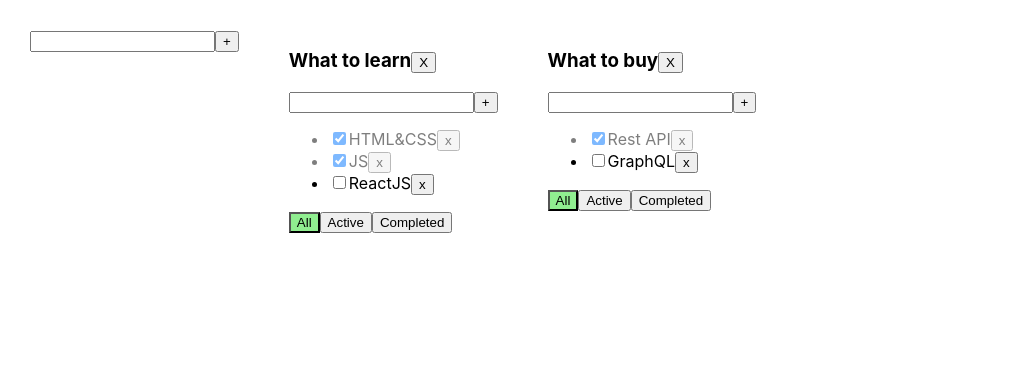
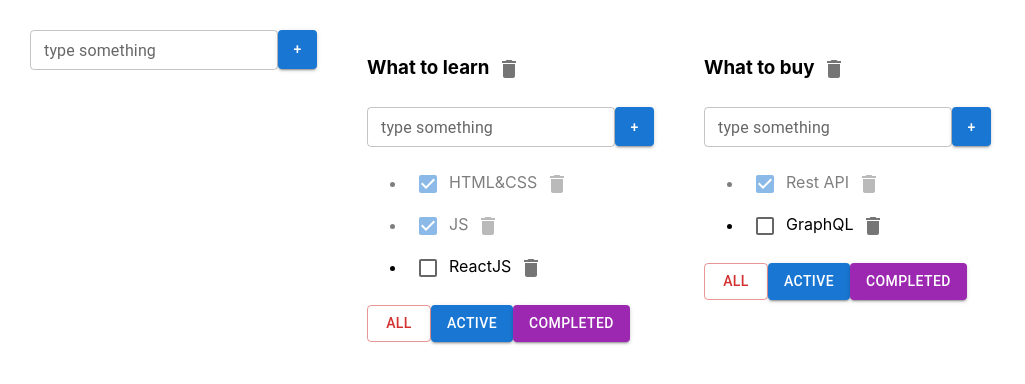
Before and after one commit to Kolibri2048/TodoList-solo-leveling, a React (Create React App) app: page / in a window 1280 px wide. Shown: the top 384 px of the page, without its empty margins (0-1025 px from the left). Built offline with nearby package versions, Linux system fonts and the light colour scheme.

Commit message:
etap thuethday week 3 start use and install material ui

```diff
--- a/package.json
+++ b/package.json
@@ -3,6 +3,10 @@
   "version": "0.1.0",
   "private": true,
   "dependencies": {
+    "@emotion/react": "^11.13.3",
+    "@emotion/styled": "^11.13.0",
+    "@mui/icons-material": "^6.1.3",
+    "@mui/material": "^6.1.3",
     "@testing-library/jest-dom": "^6.2.0",
     "@testing-library/react": "^14.1.2",
     "@testing-library/user-event": "^14.5.2",
--- a/src/AddItemForm.tsx
+++ b/src/AddItemForm.tsx
@@ -1,5 +1,7 @@
-import { ChangeEvent, KeyboardEvent, useState } from 'react'
-import {Button} from "./Button";
+import {ChangeEvent, KeyboardEvent, useState} from 'react'
+// import {Button} from "./Button";
+import Button from '@mui/material/Button'
+import TextField from '@mui/material/TextField';
 
 type PropsType = {
     addTask: (newTitle: string) => void
@@ -11,8 +13,8 @@ export const AddItemForm = (props: PropsType) => {
 
     const addTaskHandler = () => {
         if (taskTitle.trim() !== '') {
-                props.addTask(taskTitle.trim())
-                setTaskTitle('')
+            props.addTask(taskTitle.trim())
+            setTaskTitle('')
         } else {
             setError('Title is required')
         }
@@ -29,17 +31,40 @@ export const AddItemForm = (props: PropsType) => {
         }
     }
 
+    const styles = {
+        maxWidth: '39px',
+        maxHeight: '39px',
+        minHeight: '39px',
+        minWidth: '39px',
+    }
+
     return (
         <div>
 
-            <input
-                className={error ? 'error': ''}
+            {/*<input*/}
+            {/*    className={error ? 'error' : ''}*/}
+            {/*    value={taskTitle}*/}
+            {/*    onChange={changeTaskTitleHandler}*/}
+            {/*    onKeyUp={addTaskOnKeyUpHandler}*/}
+            {/*/>*/}
+
+            <TextField
+                error={!!error }
+                size='small'
+                id="outlined-basic"
+                label={error ? 'title is required' : 'type something'}
+                variant="outlined"
+                // className={error ? 'error' : ''}
                 value={taskTitle}
                 onChange={changeTaskTitleHandler}
                 onKeyUp={addTaskOnKeyUpHandler}
             />
-            <Button title={'+'} onClick={addTaskHandler}/>
-            {error && <div className={'error-message'}>{error}</div> }
+
+            {/*<Button title={'+'} onClick={addTaskHandler}/>*/}
+            <Button onClick={addTaskHandler}
+                    sx={styles}
+                    variant="contained">+</Button>
+            {error && <div className={'error-message'}></div>}
         </div>
     )
 }
--- a/src/Todolist.tsx
+++ b/src/Todolist.tsx
@@ -1,29 +1,33 @@
 import {FilterValuesType, TaskType} from "./App";
-import {ChangeEvent, KeyboardEvent, useState} from "react";
-import {Button} from "./Button";
+import {ChangeEvent} from "react";
+// import {Button} from "./Button";
 import {AddItemForm} from "./AddItemForm";
 import EditableSpan from "./EditableSpan";
+import DeleteIcon from '@mui/icons-material/Delete';
+import IconButton from '@mui/material/IconButton';
+import Button from '@mui/material/Button';
+import Checkbox from '@mui/material/Checkbox';
 
 type PropsType = {
     title: string
     todoListID: string
     tasks: TaskType[]
 
-	removeTask: (todolistID: string,taskId: string) => void
+    removeTask: (todolistID: string, taskId: string) => void
     changeFilter: (todoListId: string, filter: FilterValuesType) => void
     addTask: (todoListId: string, title: string) => void
     changeTaskStatus: (todolistID: string, taskId: string, isDone: boolean) => void
     filter: FilterValuesType
     removeTodolist: (todolistID: string) => void
-	updateTaskTitle: (todoListId: string, taskId: string, title:string) => void
+    updateTaskTitle: (todoListId: string, taskId: string, title: string) => void
     updateTodoListTitle: (todoListId: string, title: string) => void
 }
 
 export const Todolist = (props: PropsType) => {
-	const {tasks, filter, removeTask, changeFilter, addTask, changeTaskStatus, removeTodolist} = props
+    const {tasks, filter, removeTask, changeFilter, changeTaskStatus, removeTodolist} = props
 
     const changeFilterTasksHandler = (filter: FilterValuesType) => {
-		changeFilter( props.todoListID, filter)
+        changeFilter(props.todoListID, filter)
     }
 
     const removeTodoListHandler = () => {
@@ -31,7 +35,7 @@ export const Todolist = (props: PropsType) => {
     }
 
     const addTaskHandler = (newTitle: string) => {
-		props.addTask( props.todoListID, newTitle)
+        props.addTask(props.todoListID, newTitle)
     }
 
     const changeTodoListTitleHandler = (newTitle: string) => {
@@ -39,7 +43,7 @@ export const Todolist = (props: PropsType) => {
     }
 
     const updateTaskTitleHandler = (tID: string, newTitle: string) => {
-		props.updateTaskTitle(props.todoListID, tID,newTitle)
+        props.updateTaskTitle(props.todoListID, tID, newTitle)
     }
 
 
@@ -48,11 +52,14 @@ export const Todolist = (props: PropsType) => {
             <h3>
                 <EditableSpan oldTitle={props.title} callBack={changeTodoListTitleHandler}/>
                 {/*{props.title}*/}
-				<button onClick={removeTodoListHandler}>X</button>
+                <IconButton aria-label="delete" onClick={removeTodoListHandler}>
+                    <DeleteIcon/>
+                </IconButton>
+                {/*<button >X</button>*/}
 
             </h3>
             <div>
-				<AddItemForm addTask={addTaskHandler} />
+                <AddItemForm addTask={addTaskHandler}/>
 
             </div>
             {
@@ -67,23 +74,37 @@ export const Todolist = (props: PropsType) => {
 
                             const changeTaskStatusHandler = (e: ChangeEvent<HTMLInputElement>) => {
                                 const newStatusValue = e.currentTarget.checked
-								changeTaskStatus(props.todoListID,task.id, newStatusValue)
+                                changeTaskStatus(props.todoListID, task.id, newStatusValue)
                             }
 
 
-
                             return <li key={task.id} className={task.isDone ? 'is-done' : ''}>
-								<input type="checkbox" checked={task.isDone} onChange={changeTaskStatusHandler}/>
-								<EditableSpan oldTitle={task.title} callBack={(newTitle) =>updateTaskTitleHandler(task.id, newTitle)}/>
-								<Button onClick={removeTaskHandler} title={'x'}/>
+                                <Checkbox checked={task.isDone} onChange={changeTaskStatusHandler}/>
+                                <EditableSpan oldTitle={task.title}
+                                              callBack={(newTitle) => updateTaskTitleHandler(task.id, newTitle)}/>
+                                <IconButton aria-label="delete" onClick={removeTaskHandler}>
+                                    <DeleteIcon/>
+                                </IconButton>
+                                {/*<Button onClick={removeTaskHandler} title={'x'}/>*/}
                             </li>
                         })}
                     </ul>
             }
             <div>
-				<Button className={filter === 'all' ? 'active-filter' : '' } title={'All'} onClick={()=> changeFilterTasksHandler('all')}/>
-				<Button className={filter === 'active' ? 'active-filter' : '' } title={'Active'} onClick={()=> changeFilterTasksHandler('active')}/>
-				<Button className={filter === 'completed' ? 'active-filter' : '' } title={'Completed'} onClick={()=> changeFilterTasksHandler('completed')}/>
+                <Button variant={filter === 'all' ? "outlined" : 'contained'}
+                        color="error"
+                        onClick={() => changeFilterTasksHandler('all')}>All</Button>
+                <Button variant={filter === 'active' ? "outlined" : 'contained'}
+                        onClick={() => changeFilterTasksHandler('active')}>Active</Button>
+                <Button variant={filter === 'completed' ? "outlined" : 'contained'}
+                        color="secondary"
+                        onClick={() => changeFilterTasksHandler('completed')}>Completed</Button>
+
+                {/*<Button className={filter === 'all' ? 'active-filter' : '' } title={'All'} onClick={()=> changeFilterTasksHandler('all')}/>*/}
+                {/*<Button className={filter === 'active' ? 'active-filter' : ''} title={'Active'}*/}
+                {/*        onClick={() => changeFilterTasksHandler('active')}/>*/}
+                {/*<Button className={filter === 'completed' ? 'active-filter' : ''} title={'Completed'}*/}
+                {/*        onClick={() => changeFilterTasksHandler('completed')}/>*/}
             </div>
         </div>
     )
```
Also changed, not shown: 1 other file (tests, documents, lock files or other folders). Lines whose indentation alone changed are shown as unchanged.
